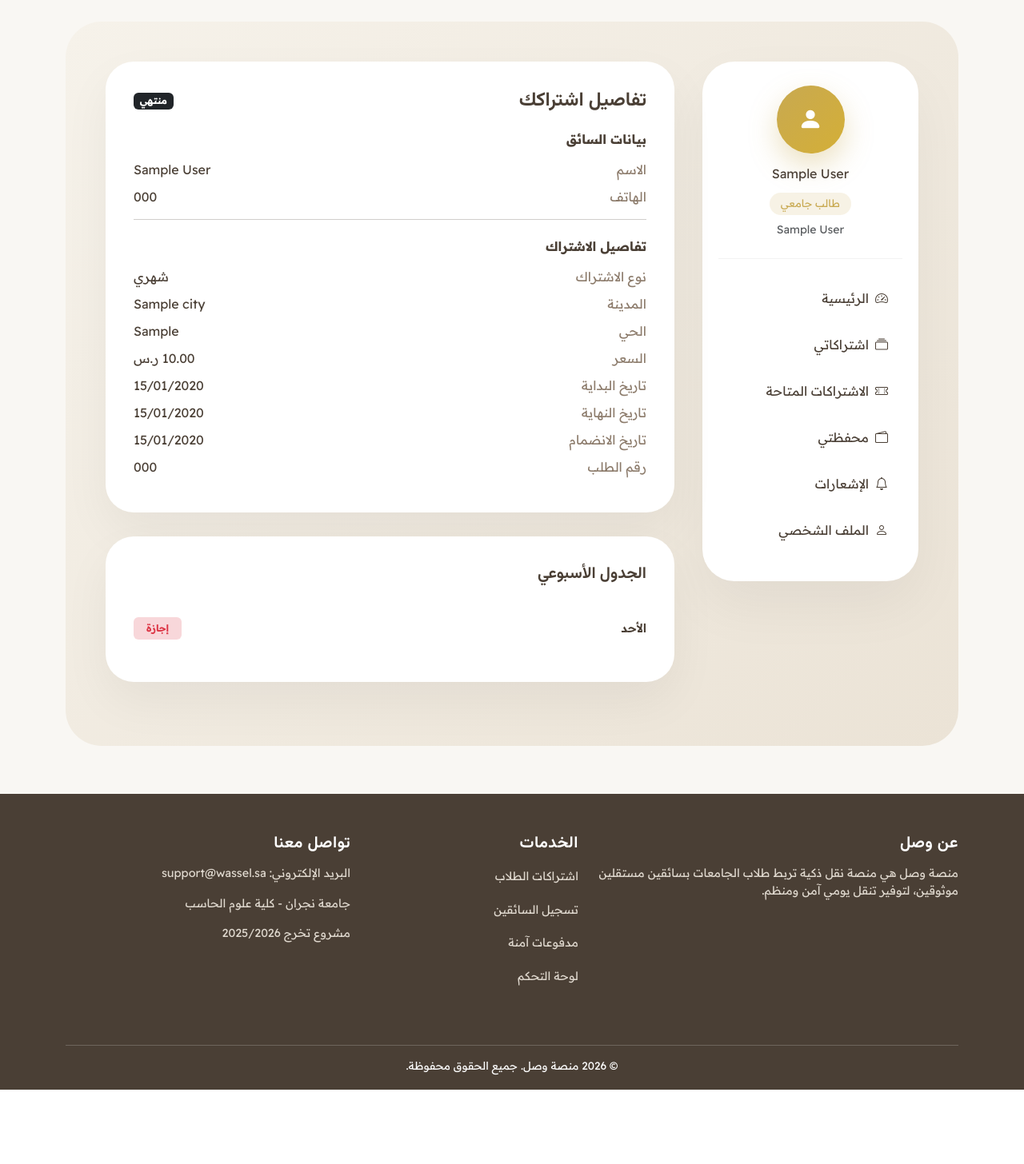
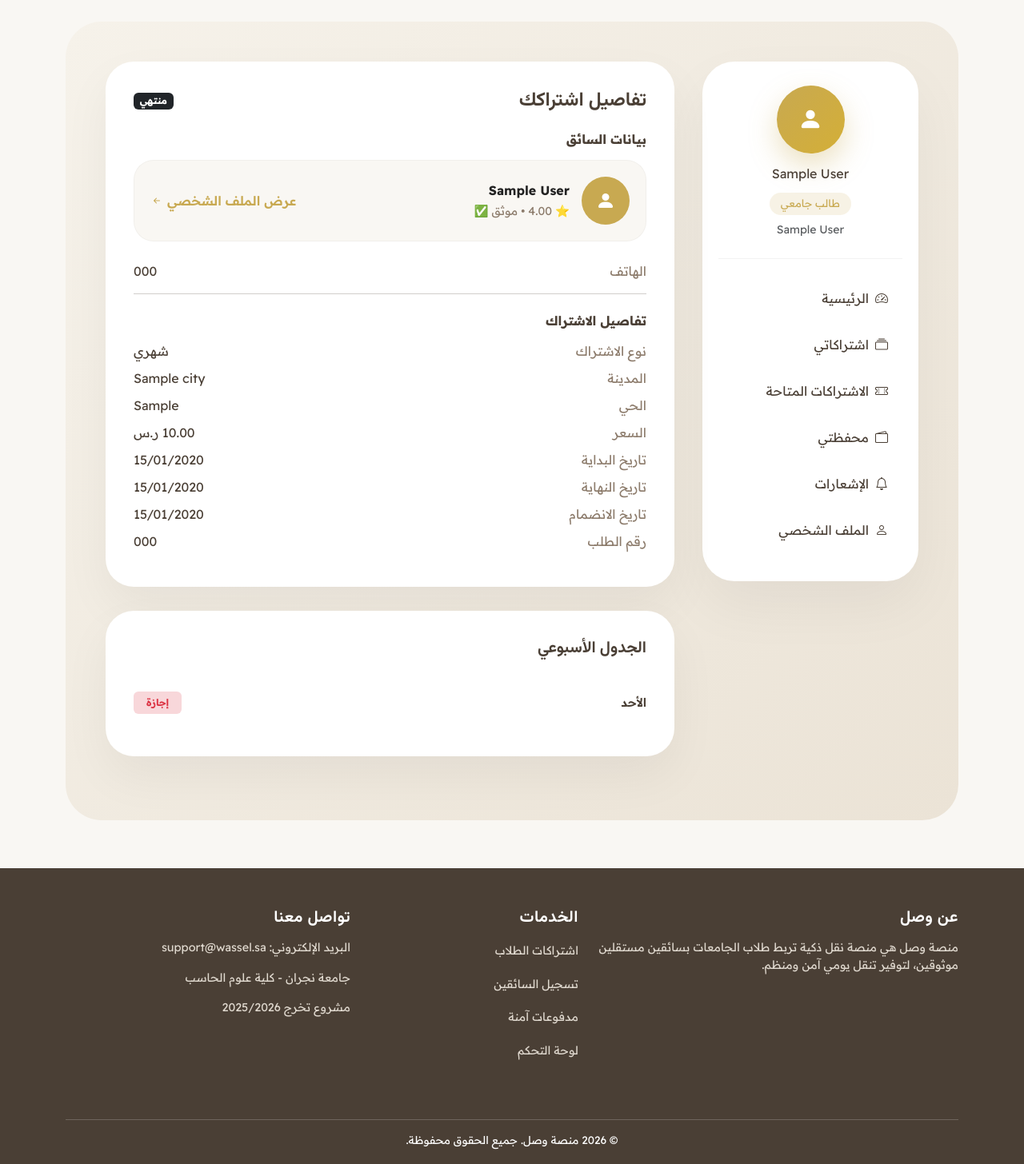
Before and after one commit to uiil3v/Wassel, a Django app: page /student/my-subscription/1/ in a window 1280 px wide. Shown: the part 148-1604 px from the top of the page at 80% size. Before the commit the page ends 1511 px from the top, so only its background shows below. Run offline with Django 5.2, Linux system fonts and the light colour scheme; a user stored in the database is signed in; tables that the repository leaves empty hold one stand-in row (values such as "Sample post"); some web fonts are replaced.

Commit message:
Add review edit/delete system and improve profile UI

```diff
--- a/Wassel/reviews/urls.py
+++ b/Wassel/reviews/urls.py
@@ -6,6 +6,22 @@ app_name = "reviews"
 
 urlpatterns = [
 
-    path("create/<int:request_id>/", views.create_review, name="create_review"),
+    path(
+        "create/<int:request_id>/",
+        views.create_review,
+        name="create_review"
+    ),
+
+    path(
+        "edit/<int:review_id>/",
+        views.edit_review,
+        name="edit_review"
+    ),
+
+    path(
+        "delete/<int:review_id>/",
+        views.delete_review,
+        name="delete_review"
+    ),
 
 ]
--- a/Wassel/student/templates/student/profile.html
+++ b/Wassel/student/templates/student/profile.html
@@ -144,7 +144,7 @@
             <div class="col-md-6 mb-3">
                 <label>رابط الموقع (Google Maps)</label>
                 <input type="url" name="location_url"
-                       value="{{ profile.location_url }}"
+                       value="{{ profile.location_url|default:'' }}"
                        class="premium-input"
                        dir="ltr"
                        style="direction:ltr;text-align:left;">
--- a/Wassel/student/templates/student/subscription_detail.html
+++ b/Wassel/student/templates/student/subscription_detail.html
@@ -62,6 +62,76 @@
         gap: 10px;
     }
 }
+
+.driver-profile-box {
+    background: var(--light-bg);
+    border-radius: 25px;
+    padding: 20px;
+
+    display: flex;
+    justify-content: space-between;
+    align-items: center;
+
+    transition: 0.3s ease;
+
+    border: 1px solid rgba(0,0,0,0.03);
+
+    cursor: pointer;
+
+    margin-bottom: 25px;
+}
+
+.driver-profile-box:hover {
+    transform: translateY(-3px);
+    box-shadow: 0 15px 40px rgba(0,0,0,0.05);
+}
+
+.driver-profile-left {
+    display: flex;
+    align-items: center;
+    gap: 15px;
+}
+
+.driver-avatar {
+    width: 60px;
+    height: 60px;
+    border-radius: 50%;
+
+    background: var(--accent-color);
+    color: white;
+
+    display: flex;
+    align-items: center;
+    justify-content: center;
+
+    font-size: 24px;
+}
+
+.driver-name {
+    font-weight: 700;
+    color: #222;
+}
+
+.driver-meta {
+    color: var(--soft-color);
+    font-size: 0.9rem;
+    margin-top: 4px;
+}
+
+.driver-profile-action {
+    color: var(--accent-color);
+    font-weight: 600;
+
+    display: flex;
+    align-items: center;
+    gap: 5px;
+
+    transition: 0.3s ease;
+}
+
+.driver-profile-box:hover .driver-profile-action {
+    transform: translateX(-5px);
+}
 </style>
 
 
@@ -116,10 +186,59 @@
     <!-- ===== Driver Info ===== -->
     <h6 class="fw-bold mt-4 mb-3">بيانات السائق</h6>
 
-    <div class="info-row">
+    <a href="{% url 'accounts:public_profile' req.subscription.driver.user.id %}"
+    class="text-decoration-none">
+
+        <div class="driver-profile-box">
+
+            <div class="driver-profile-left">
+
+                <div class="driver-avatar">
+                    <i class="bi bi-person-fill"></i>
+                </div>
+
+                <div>
+
+                    <div class="driver-name">
+                        {{ req.subscription.driver.user.get_full_name }}
+                    </div>
+
+                    <div class="driver-meta">
+
+                        {% if req.subscription.driver.average_rating %}
+                            ⭐ {{ req.subscription.driver.average_rating|floatformat:2 }}
+                        {% endif %}
+
+                        •
+
+                        {% if req.subscription.driver.verification_status == "approved" %}
+                            موثق ✅
+                        {% else %}
+                            غير موثق
+                        {% endif %}
+
+                    </div>
+
+                </div>
+
+            </div>
+
+            <div class="driver-profile-action">
+
+                عرض الملف الشخصي
+
+                <i class="bi bi-arrow-left-short"></i>
+
+            </div>
+
+        </div>
+
+    </a>
+
+    <!-- <div class="info-row">
         <span>الاسم</span>
         <span>{{ req.subscription.driver.user.get_full_name }}</span>
-    </div>
+    </div> -->
 
     <div class="info-row">
         <span>الهاتف</span>
```
Also changed, not shown: Wassel/accounts/templates/accounts/public_profile_content.html (+56 -3 lines), Wassel/reviews/forms.py (+6 -1 lines), Wassel/reviews/models.py (+18 -0 lines), Wassel/reviews/templates/reviews/create_review.html (+56 -3 lines), Wassel/reviews/views.py (+98 -0 lines), Wassel/reviews/migrations/0002_review_is_anonymous.py (added), Wassel/reviews/migrations/0003_review_updated_at.py (added).
